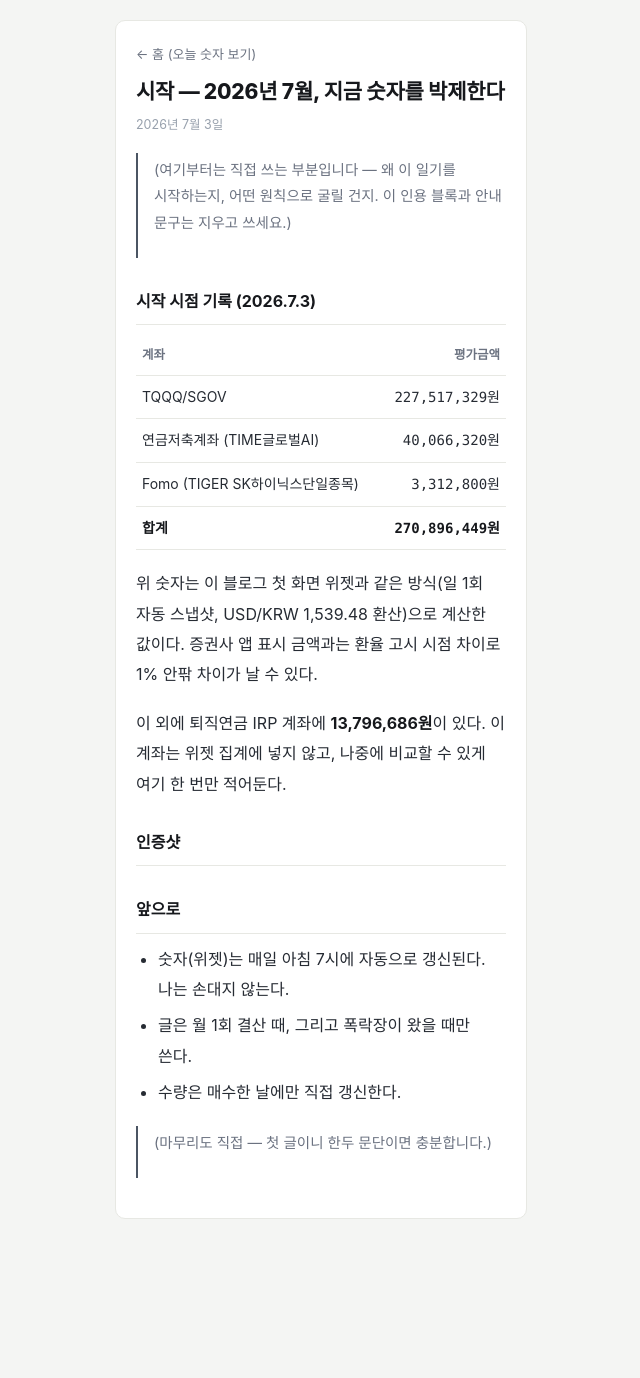
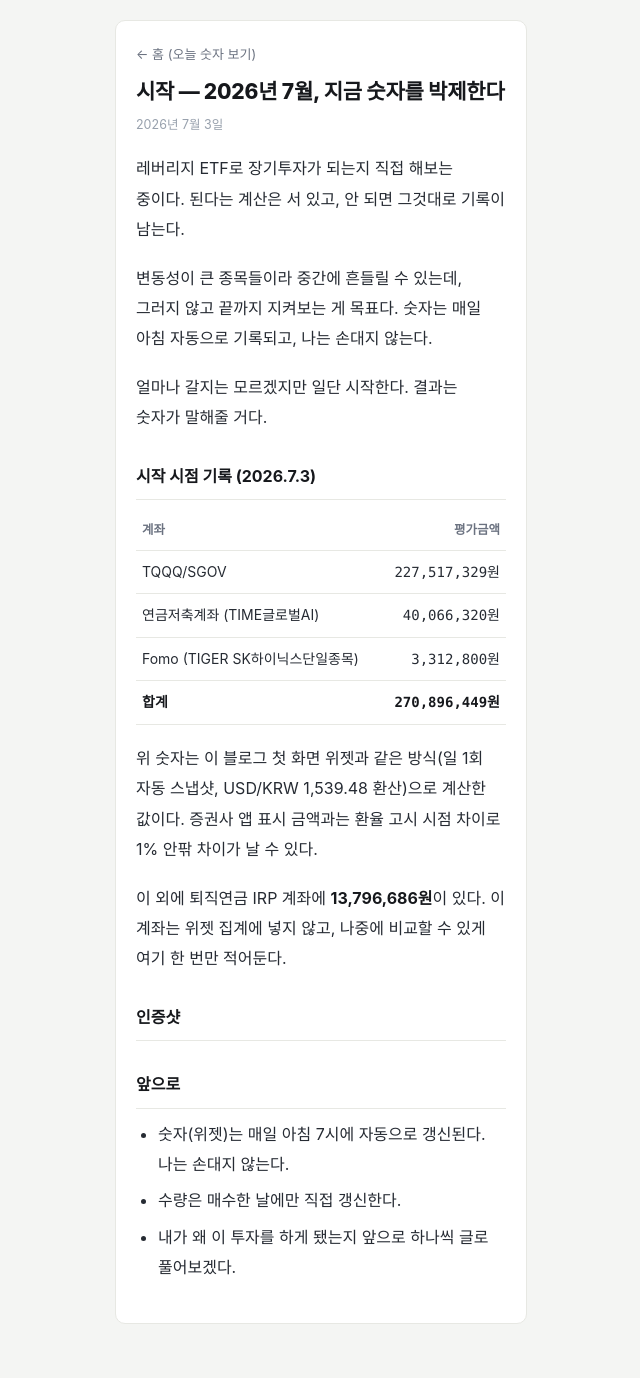
Before and after one commit to yoonwu/invest-log, a Jekyll site: the page built from _posts/2026-07-03-start.md, in a window 1280 px wide. Shown: the whole page, without its empty margins (319-959 px from the left). Built offline with Jekyll 4.4.1, drawn with Linux system fonts in a browser that asks for light colours; before the commit the page ends 1273 px from its top, so only the background shows below that.

Commit message:
Document investment journey with leveraged ETFs
Added personal reflections on long-term investment with leveraged ETFs and outlined the plan for documenting progress.

```diff
--- a/_posts/2026-07-03-start.md
+++ b/_posts/2026-07-03-start.md
@@ -3,8 +3,11 @@ layout: post
 title: "시작 — 2026년 7월, 지금 숫자를 박제한다"
 ---
 
-> (여기부터는 직접 쓰는 부분입니다 — 왜 이 일기를 시작하는지, 어떤 원칙으로 굴릴 건지.
-> 이 인용 블록과 안내 문구는 지우고 쓰세요.)
+레버리지 ETF로 장기투자가 되는지 직접 해보는 중이다. 된다는 계산은 서 있고, 안 되면 그것대로 기록이 남는다.
+
+변동성이 큰 종목들이라 중간에 흔들릴 수 있는데, 그러지 않고 끝까지 지켜보는 게 목표다. 숫자는 매일 아침 자동으로 기록되고, 나는 손대지 않는다.
+
+얼마나 갈지는 모르겠지만 일단 시작한다. 결과는 숫자가 말해줄 거다.
 
 ## 시작 시점 기록 (2026.7.3)
 
@@ -32,7 +35,5 @@ title: "시작 — 2026년 7월, 지금 숫자를 박제한다"
 ## 앞으로
 
 - 숫자(위젯)는 매일 아침 7시에 자동으로 갱신된다. 나는 손대지 않는다.
-- 글은 월 1회 결산 때, 그리고 폭락장이 왔을 때만 쓴다.
 - 수량은 매수한 날에만 직접 갱신한다.
-
-> (마무리도 직접 — 첫 글이니 한두 문단이면 충분합니다.)
+- 내가 왜 이 투자를 하게 됐는지 앞으로 하나씩 글로 풀어보겠다.
```
